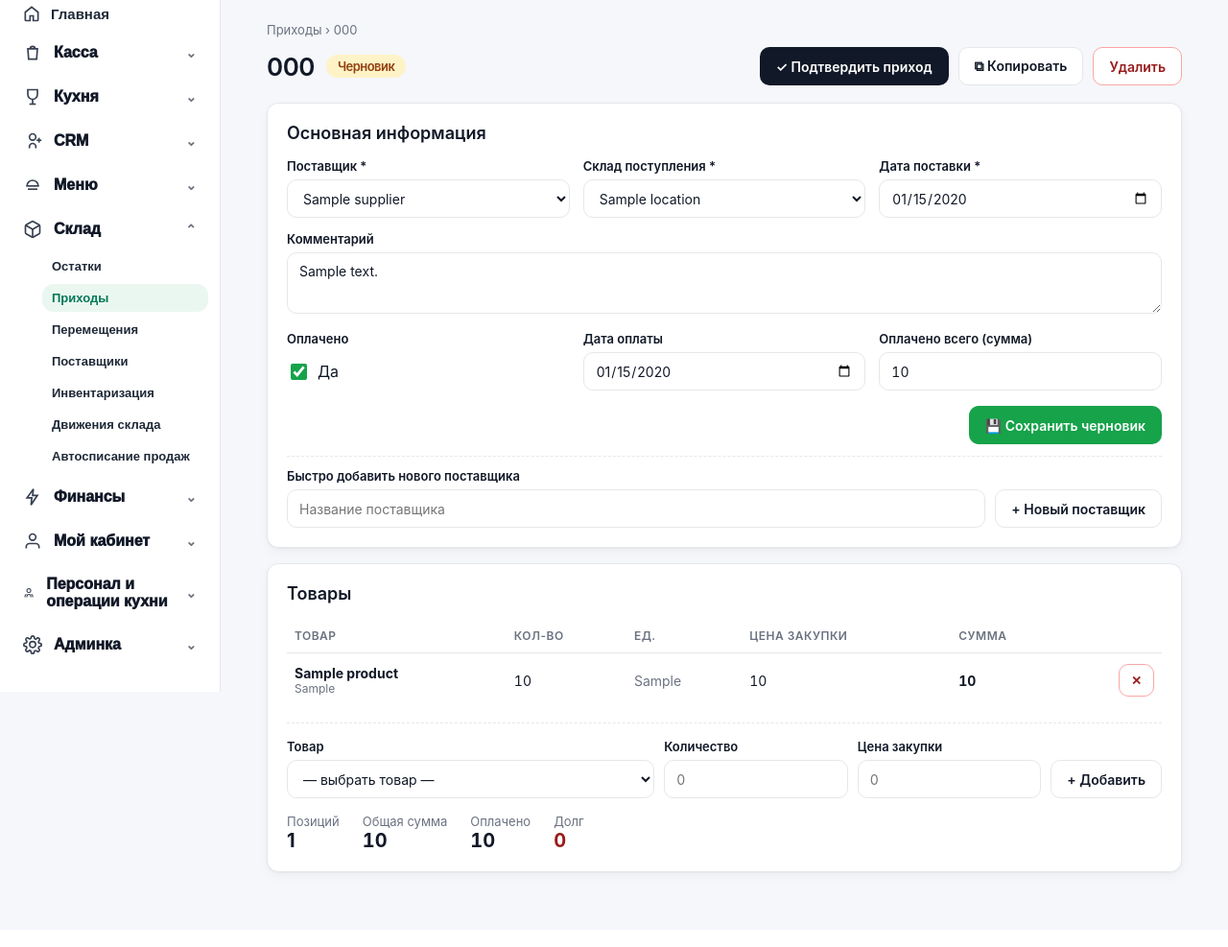
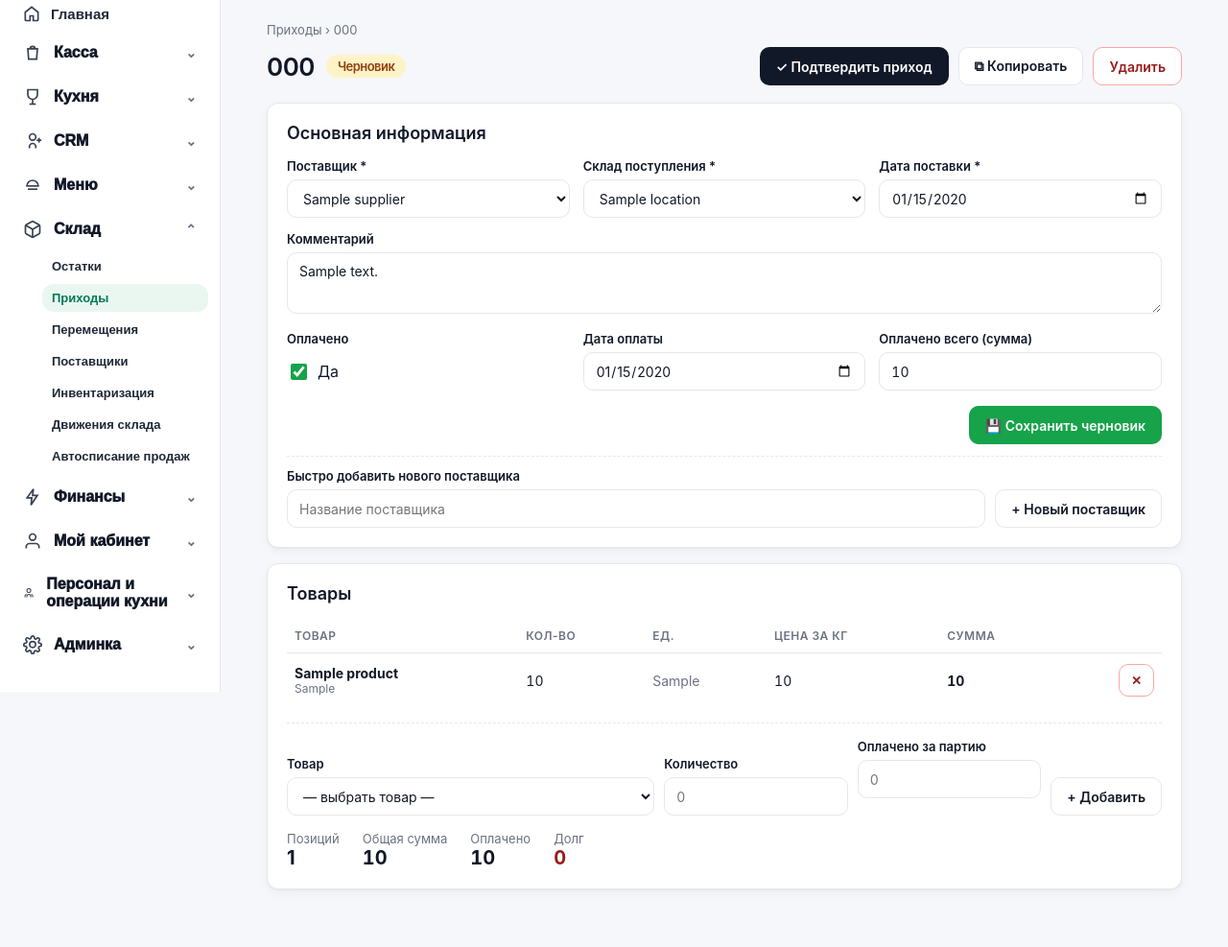
Before and after one commit to lermanjan-ui/montenegro, a Django app: a page that uses foodcost/templates/foodcost/purchase_detail.html in a window 1280 px wide. Shown: the part 79-1066 px from the top of the page at 96% size. Before the commit the page ends 995 px from the top, so only its background shows below. Run offline with Django 5.2, Linux system fonts and the light colour scheme; a user stored in the database is signed in; tables that the repository leaves empty hold one stand-in row (values such as "Sample post"); data that the repository does not hold is empty.

Commit message:
Sync latest source

```diff
--- a/foodcost/templates/foodcost/purchase_detail.html
+++ b/foodcost/templates/foodcost/purchase_detail.html
@@ -203,7 +203,7 @@
             <thead>
                 <tr>
                     <th>Товар</th><th>Кол-во</th><th>Ед.</th>
-                    {% if show_money %}<th>Цена закупки</th><th>Сумма</th>{% endif %}
+                    {% if show_money %}<th>Цена за кг</th><th>Сумма</th>{% endif %}
                     {% if is_draft and can_edit %}<th></th>{% endif %}
                 </tr>
             </thead>
@@ -241,8 +241,10 @@
                     {% for p in products %}<option value="{{ p.id }}">{{ p.name }}{% if p.sku %} ({{ p.sku }}){% endif %}</option>{% endfor %}
                 </select>
             </div>
-            <div><label class="fc-label">Количество</label><input class="fc-input num" name="quantity" placeholder="0" required></div>
-            <div><label class="fc-label">Цена закупки</label><input class="fc-input num" name="unit_price" placeholder="0"></div>
+            <div><label class="fc-label">Количество</label><input class="fc-input num" name="quantity" id="add_qty" placeholder="0" required></div>
+            <div><label class="fc-label">Оплачено за партию</label><input class="fc-input num" name="line_total" id="add_line_total" placeholder="0">
+                <div class="muted" id="add_per_kg_hint" style="font-size:12px;margin-top:4px;min-height:14px;"></div>
+            </div>
             <div><button type="submit" class="fc-btn fc-btn-secondary">+ Добавить</button></div>
         </form>
         {% endif %}
@@ -292,6 +294,25 @@
         cp("hdr_date","sync_date");
         cp("hdr_comment","sync_comment");
     });
+
+    // Живая подсказка: цена за кг = оплачено за партию / количество.
+    var qtyEl = document.getElementById("add_qty");
+    var totalEl = document.getElementById("add_line_total");
+    var hintEl = document.getElementById("add_per_kg_hint");
+    function num(v){ return parseFloat(String(v||"").replace(",",".").replace(/\s/g,"")) || 0; }
+    function recalcHint(){
+        if (!hintEl) return;
+        var q = num(qtyEl && qtyEl.value);
+        var t = num(totalEl && totalEl.value);
+        if (q > 0 && t > 0){
+            var perKg = Math.round(t / q);
+            hintEl.textContent = "≈ " + perKg.toLocaleString("ru-RU") + " за кг";
+        } else {
+            hintEl.textContent = "";
+        }
+    }
+    if (qtyEl) qtyEl.addEventListener("input", recalcHint);
+    if (totalEl) totalEl.addEventListener("input", recalcHint);
 })();
 </script>
 
--- a/foodcost/views_purchases.py
+++ b/foodcost/views_purchases.py
@@ -305,7 +305,20 @@ def purchase_detail(request, country_slug, receipt_id):
                 id=request.POST.get("product_id"), country=country
             ).first()
             qty = _clean_decimal(request.POST.get("quantity"))
-            price = _clean_decimal(request.POST.get("unit_price"))
+            # Кассир вводит ФАКТ прихода (quantity) и ОПЛАЧЕННУЮ СУММУ за всю
+            # партию (line_total). Цену за единицу (unit_price) вычисляем сами:
+            # unit_price = сумма / количество. unit_price хранится как цена за
+            # кг и дальше уходит в склад/себестоимость — её смысл не меняем.
+            # Поддерживаем старое поле unit_price как запасной вариант (если
+            # форма прислала уже цену за единицу).
+            line_total = _clean_decimal(request.POST.get("line_total"))
+            if line_total <= 0:
+                # запасной путь: пришла цена за единицу (старое поле)
+                price = _clean_decimal(request.POST.get("unit_price"))
+            elif qty > 0:
+                price = line_total / qty
+            else:
+                price = Decimal("0")
             if product and qty > 0:
                 PurchaseReceiptItem.objects.create(
                     receipt=receipt, product=product, quantity=qty, unit_price=price,
```
Also changed, not shown: 3 other files.
